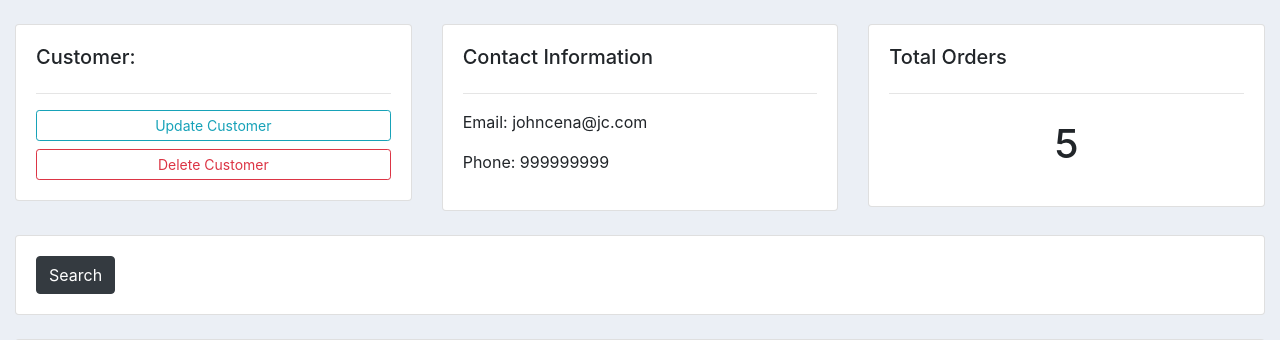
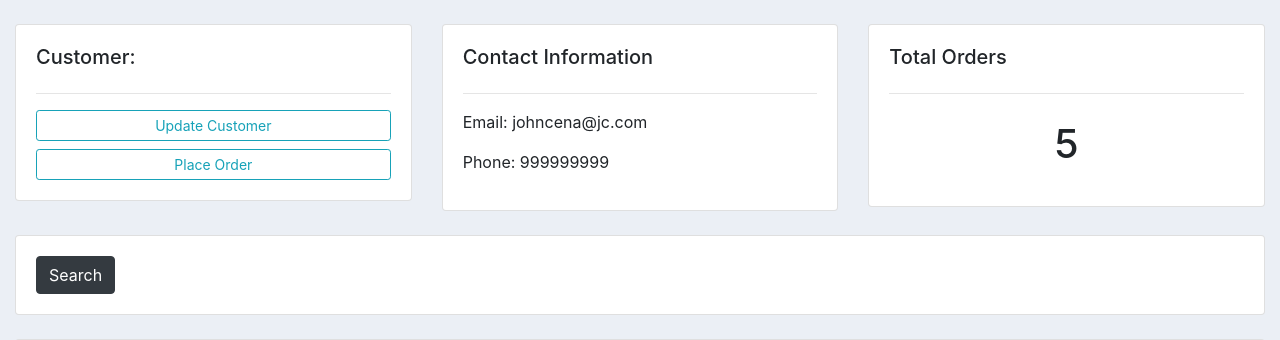
Before and after one commit to firered322/djEcom, a Django app: page /customer/1 in a window 1280 px wide. Shown: the part 56-396 px from the top of the page. Run offline with Django 3.2, Linux system fonts and the light colour scheme; data comes from the database, SQL or seed files in the repository; both versions use the stored data as it was after the commit; some libraries are stand-ins or nearby versions.

Commit message:
added inlineform factory and option to add order from within a particular customer

```diff
--- a/accounts/templates/accounts/customer.html
+++ b/accounts/templates/accounts/customer.html
@@ -8,8 +8,8 @@
       <a class="btn btn-outline-info btn-sm btn-block" href=""
         >Update Customer</a
       >
-      <a class="btn btn-outline-danger btn-sm btn-block" href=""
-        >Delete Customer</a
+      <a class="btn btn-outline-info btn-sm btn-block" href="{% url 'user_create_order' customer.id%}"
+        >Place Order</a
       >
     </div>
   </div>
--- a/accounts/templates/accounts/dashboard.html
+++ b/accounts/templates/accounts/dashboard.html
@@ -28,7 +28,7 @@
     <h5>Last 5 Orders</h5>
     <hr />
     <div class="card card-body">
-      <a href="{% url 'create_order' %}" class="btn btn-warning">Create order</a>
+      {% comment %} <a href="{% url 'create_order' %}" class="btn btn-warning">Create order</a> {% endcomment %}
       <table class="table table-sm">
         <tr>
           <th>Product</th>
--- a/accounts/templates/accounts/order_form.html
+++ b/accounts/templates/accounts/order_form.html
@@ -3,7 +3,11 @@
 {% block content %}
 <form method="POST" action="">
 {% csrf_token %}
-{{form}}
+{{ formset.management_form }}
+{% for form in formset %}
+    {{form}}
+    <hr>
+{% endfor %}
     <input type="submit" name="Submit" >
 </form>
 {% endblock %}
--- a/accounts/urls.py
+++ b/accounts/urls.py
@@ -5,7 +5,9 @@ urlpatterns = [
     path('', views.home, name="home"),
     path('products/', views.products, name="products"),
     path('customer/<str:pk>', views.customer, name="customer"),
-    path('create_order', views.createOrder, name="create_order"),
+    # path('create_order', views.createOrder, name="create_order"),
+    path('create_order/<str:pk>', views.user_create_order,
+         name="user_create_order"),
     path('update_order/<str:pk>', views.updateOrder, name='update_order'),
     path('delete_order/<str:pk>', views.deleteOrder, name='delete_order')
 ]
--- a/accounts/views.py
+++ b/accounts/views.py
@@ -1,4 +1,5 @@
 from django.shortcuts import render, redirect
+from django.forms import inlineformset_factory
 from .models import *
 from .forms import OrderForm
 
@@ -42,6 +43,20 @@ def createOrder(request):
     return render(request, 'accounts/order_form.html', context)
 
 
+def user_create_order(request, pk):
+    OrderFormSet = inlineformset_factory(
+        Customer, Order, fields=('product', 'status'), extra=5)
+    customer = Customer.objects.get(id=pk)
+    formset = OrderFormSet(queryset=Order.objects.none(), instance=customer)
+    if request.method == 'POST':
+        formset = OrderFormSet(request.POST, instance=customer)
+        if formset.is_valid():
+            formset.save()
+            return redirect('/')
+    context = {'formset': formset}
+    return render(request, 'accounts/order_form.html', context)
+
+
 def updateOrder(request, pk):
     order = Order.objects.get(id=pk)
     form = OrderForm(instance=order)
```
Also changed, not shown: db.sqlite3.
